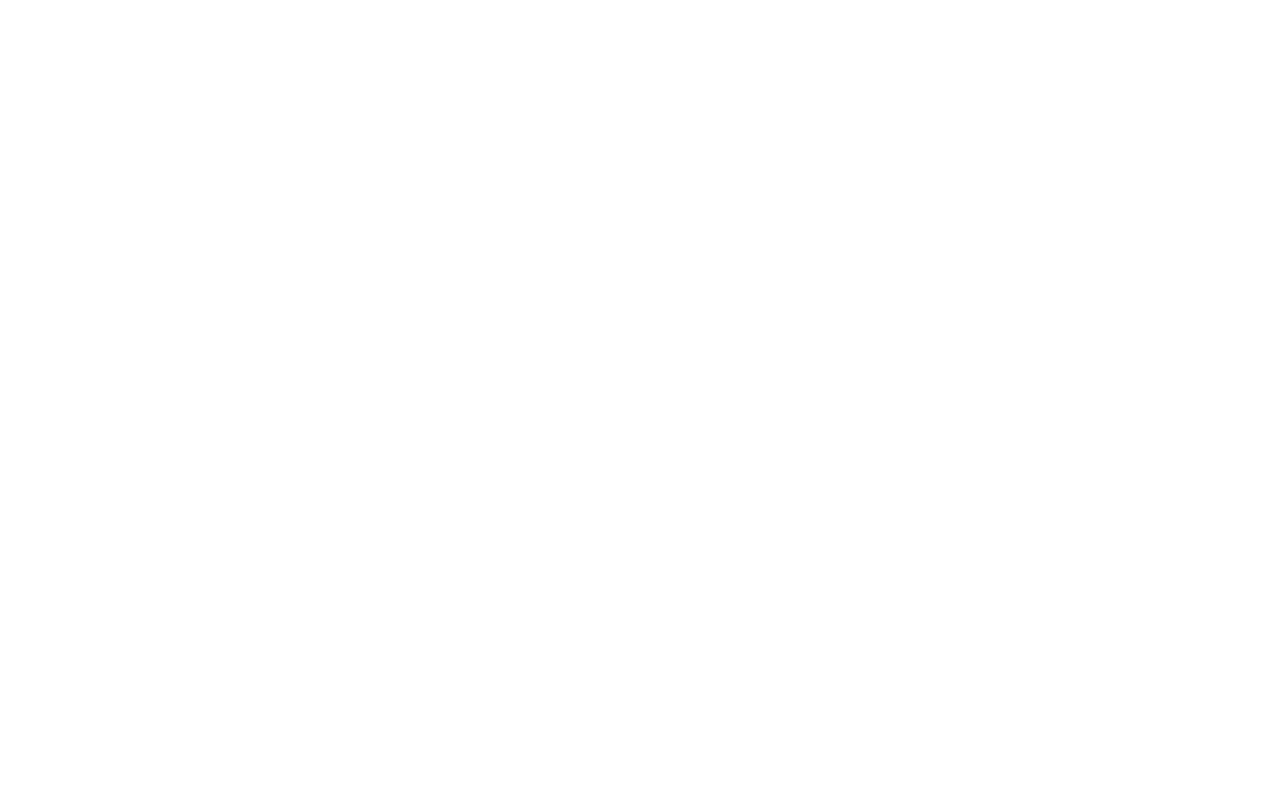
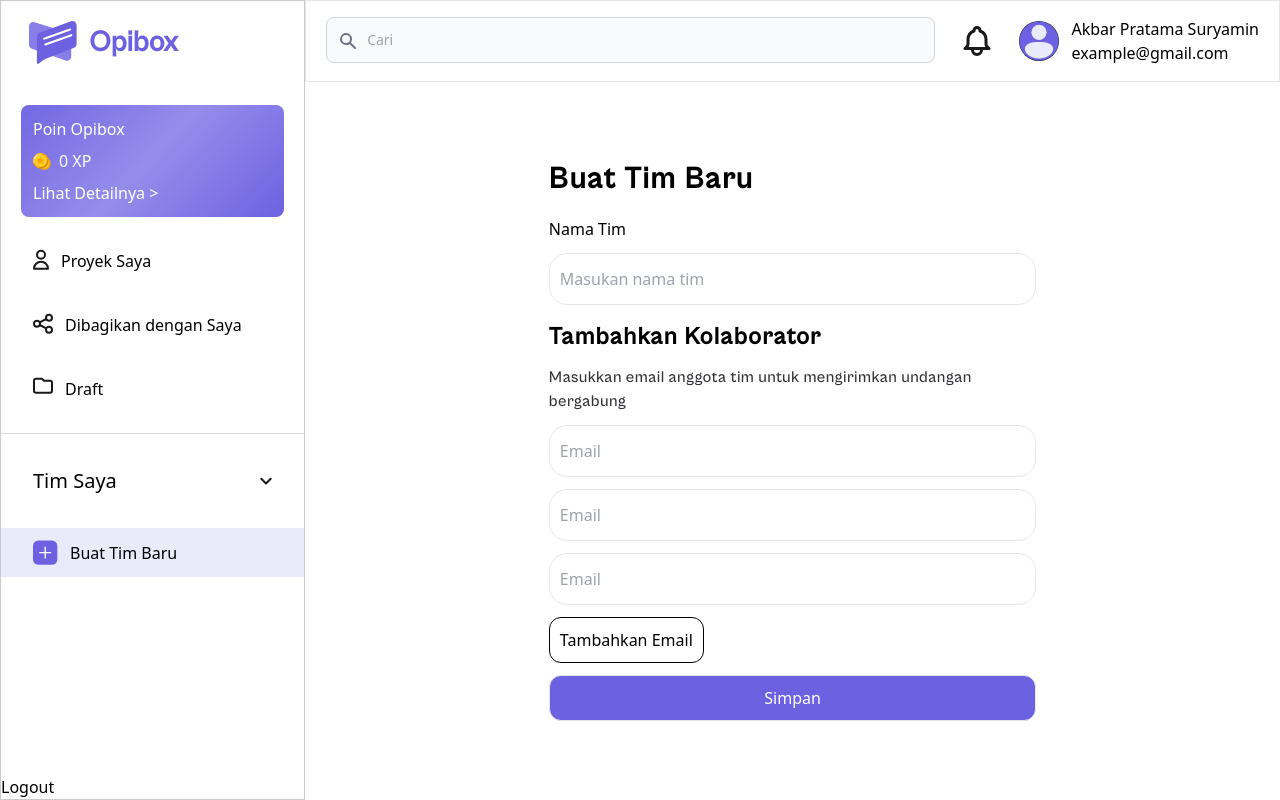
Before and after one commit to akbar5yn/OpiBox, a Nuxt app: page /mainpage/createTeam in a window 1280 px wide. Before the commit this address had no page. Built offline with nearby package versions, Linux system fonts and the light colour scheme.

Commit message:
slicing the create team page

```diff
--- /dev/null
+++ b/pages/mainpage/createTeam.vue
@@ -0,0 +1,124 @@
+<template>
+  <div id="createTeam" class="flex justify-center items-center h-full">
+    <form class="text-start w-[50%]" @submit.prevent="create">
+      <h1
+        class="font-cabinet-grotesk font-bold tracking-wider text-3xl text-start"
+      >
+        Buat Tim Baru
+      </h1>
+
+      <!-- nama team -->
+      <div class="flex flex-col mt-5 gap-3">
+        <label for="namaTeam">Nama Tim</label>
+        <input
+          id="namaTeam"
+          v-model="form.namaTeam"
+          type="text"
+          name="namaTeam"
+          placeholder="Masukan nama tim"
+          class="border w-[100%] px-[10px] py-[13px] rounded-[18px]"
+        >
+      </div>
+
+      <!-- add member -->
+      <div class="flex flex-col mt-4 gap-3 text-start">
+        <h2 class="font-cabinet-grotesk font-semibold tracking-wider text-2xl">
+          Tambahkan Kolaborator
+        </h2>
+        <p
+          class="font-cabinet-grotesk font-normal text-base tracking-wide text-[#313135]"
+        >
+          Masukkan email anggota tim untuk mengirimkan undangan bergabung
+        </p>
+        <div
+          v-for="(email, index) in form.emails"
+          :key="index"
+          class="flex flex-col gap-3"
+        >
+          <input
+            v-model="form.emails[index]"
+            type="email"
+            placeholder="Email"
+            class="border w-[100%] px-[10px] py-[13px] rounded-[18px]"
+          >
+        </div>
+        <div
+          class="cursor-pointer border p-[10px] rounded-xl border-black w-fit"
+          @click="addEmail"
+        >
+          Tambahkan Email
+        </div>
+        <button
+          type="submit"
+          class="border p-[10px] rounded-xl bg-[#6C61E1] text-white"
+        >
+          Simpan
+        </button>
+      </div>
+    </form>
+  </div>
+</template>
+
+<script>
+import { mapActions } from 'vuex'
+
+export default {
+  name: 'CreateTeam',
+  layout: 'MainPage',
+
+  data () {
+    return {
+      form: {
+        namaTeam: '',
+        emails: ['', '', '']
+      }
+    }
+  },
+
+  methods: {
+    ...mapActions('teams', ['createTeam']),
+    // handle create team
+    // async create () {
+    //   // handle form submission
+    //   const data = {
+    //     name: this.form.namaTeam
+    //   }
+    //   const response = await this.createTeam(data)
+    //   console.log(response)
+    // },
+    async create () {
+      // Menghandle pengiriman formulir
+      const data = {
+        name: this.form.namaTeam
+      }
+
+      try {
+        const response = await this.createTeam(data)
+        console.log(response)
+
+        // Jika respons tidak mengandung error, pindahkan ke halaman tim yang sudah dibuat
+        if (!response.error) {
+          // Ganti 'TeamPage' dengan nama halaman tim yang sudah Anda buat
+          this.$router.push({
+            name: 'team',
+            params: { id: response.data.name }
+          })
+        } else {
+          // Menangani error saat membuat tim
+          throw new Error('Gagal membuat tim baru')
+        }
+      } catch (error) {
+        console.log(error)
+        // Menangani error saat membuat tim
+        // Tambahkan logika atau tindakan lain yang diperlukan untuk penanganan error
+      }
+    },
+
+    addEmail () {
+      this.form.emails.push('')
+    }
+  }
+}
+</script>
+
+<style scoped></style>
```
